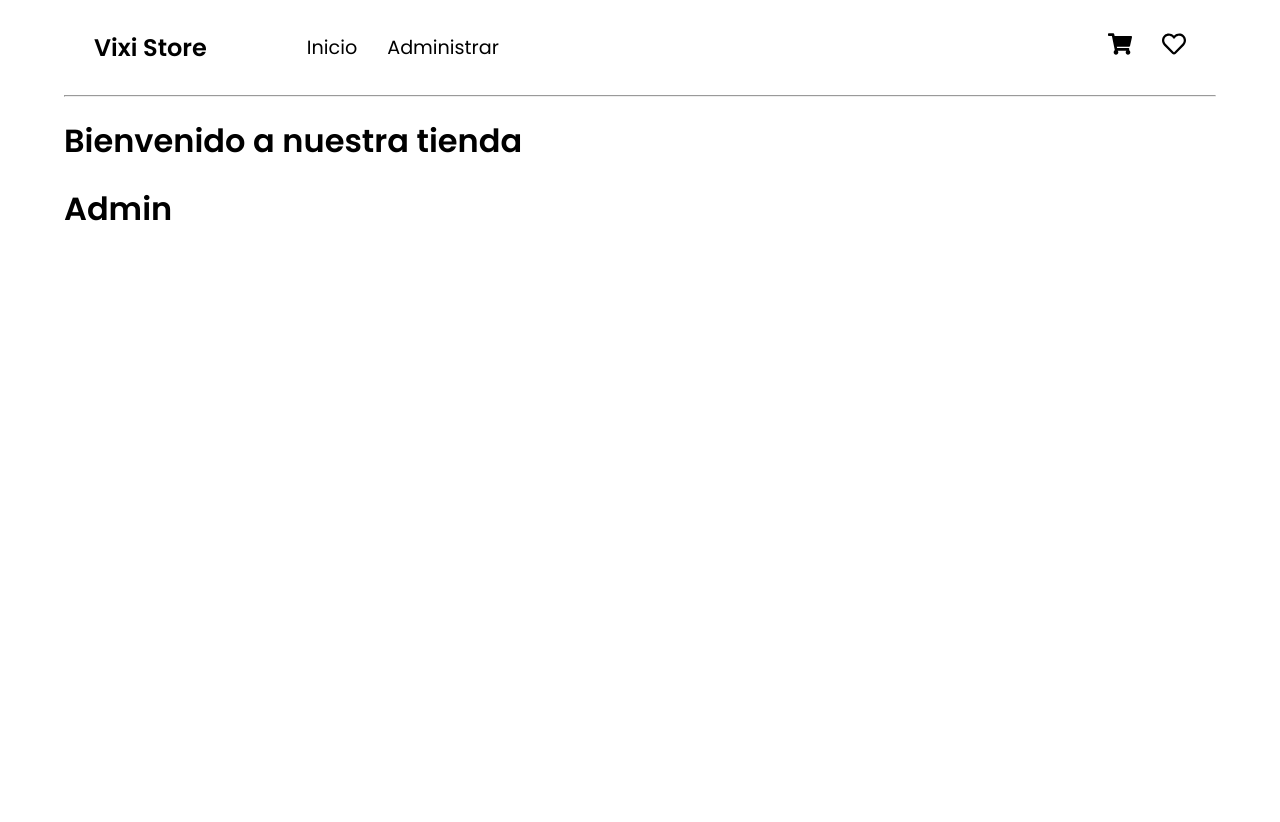
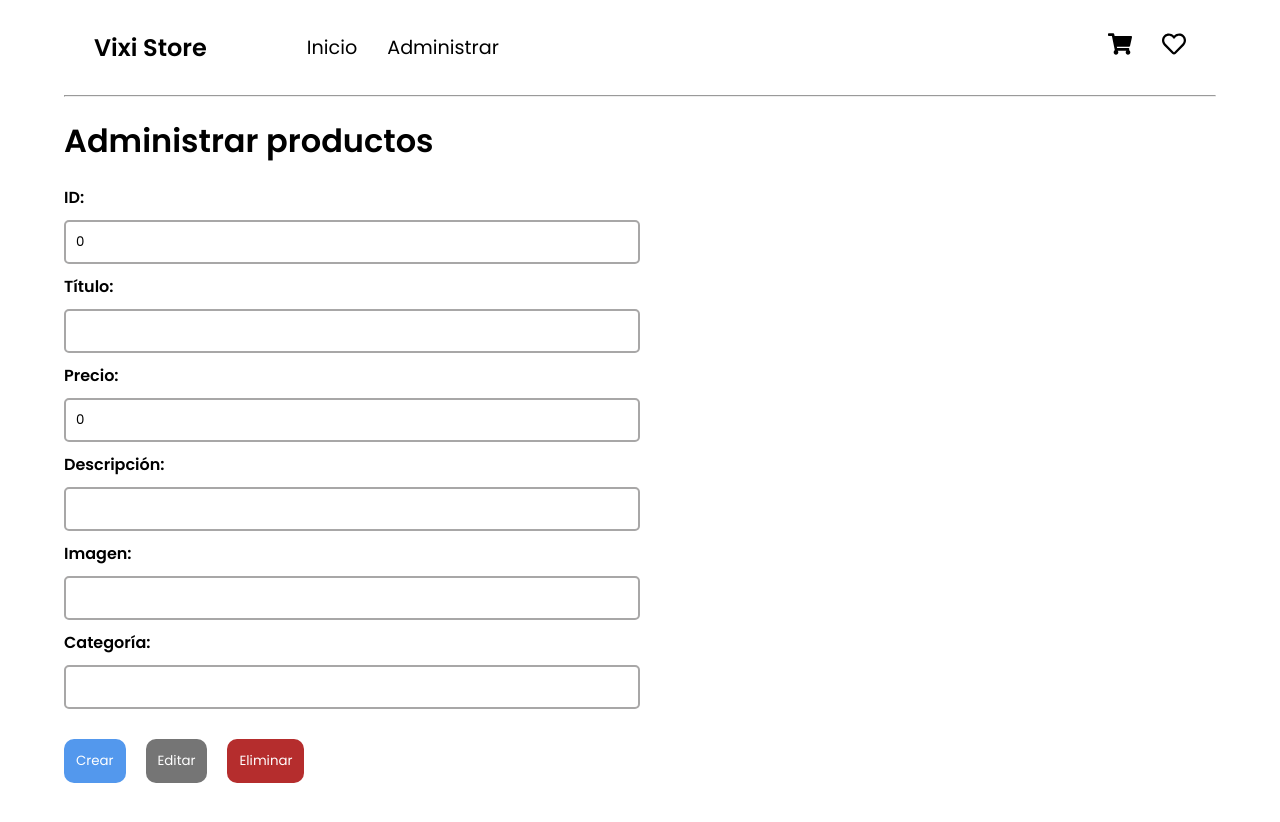
Before and after one commit to LeoCiru/vixistore, a React (Vite) app: page /admin in a window 1280 px wide. Shown: the top 822 px of the page. Before the commit the page ends 800 px from the top, so only its background shows below. Built offline with nearby package versions, Linux system fonts and the light colour scheme.

Commit message:
Creando página para el CRUD y su funcionalidad

```diff
--- a/src/App.css
+++ b/src/App.css
@@ -293,3 +293,86 @@ main .main-content .pagination button {
   font-size: 1.5rem;
   text-decoration: underline;
 }
+
+/* ADMIN PAGE */
+form {
+  display: flex;
+  flex-direction: column;
+  gap: 10px;
+  height: 100vh;
+}
+
+form .inputs {
+  display: flex;
+  flex-direction: column;
+  gap: 10px;
+  width: 50%;
+}
+
+form .inputs input {
+  padding: 10px;
+  border: 2px solid #a8a7a7;
+  border-radius: 5px;
+}
+
+form .inputs label {
+  font-weight: 600;
+}
+
+form .buttons {
+  margin-top: 20px;
+  width: 50%;
+  display: flex;
+  column-gap: 20px;
+  /* justify-content: space-around; */
+}
+
+form .buttons button {
+  background: none;
+  padding: 10px;
+  cursor: pointer;
+  border-radius: 10px;
+  color: #fff;
+  border: 2px solid transparent;
+  transition: all .2s ease;
+}
+
+form .buttons button.add {
+  background-color: #5398ed;
+
+  &:hover {
+    background-color: #fff;
+    color: #5398ed;
+    border: 2px solid #5398ed;
+  }
+}
+
+form .buttons button.edit {
+  background-color: #757575;
+
+  &:hover {
+    background-color: #fff;
+    color: #757575;
+    border: 2px solid #757575;
+  }
+}
+
+form .buttons button.delete {
+  background-color: #b52d2d;
+
+  &:hover {
+    background-color: #fff;
+    color: #b52d2d;
+    border: 2px solid #b52d2d;
+  }
+}
+
+/* Error */
+
+.error {
+  padding: 15px;
+  background-color: #b52d2d;
+  font-weight: 600;
+  color: #fff;
+  text-align: center;
+}
--- a/src/App.tsx
+++ b/src/App.tsx
@@ -12,9 +12,6 @@ function App() {
   return (
     <main>
       <Header/>
-      <hr />
-
-      <h1>Bienvenido a nuestra tienda</h1>
 
       <div className='main-content'>
           <Routes>
--- a/src/components/Header.tsx
+++ b/src/components/Header.tsx
@@ -3,6 +3,7 @@ import { Link } from "react-router-dom";
 
 function Header() {
   return (
+    <>
         <header>
             <nav>
                 <div className="first-part">
@@ -25,6 +26,9 @@ function Header() {
                 </div>
             </nav>
         </header>
+
+        <hr />
+    </>
   )
 }
 
--- a/src/components/ProductCard.tsx
+++ b/src/components/ProductCard.tsx
@@ -85,6 +85,7 @@ function ProductCard() {
 
   return (
     <>
+        <h1>Bienvenido a nuestra tienda</h1>
         <div className="main-products-content">
             <div>
                 {/* Dropdown para seleccionar la categoría */}
--- a/src/pages/PageAdmin.tsx
+++ b/src/pages/PageAdmin.tsx
@@ -1,8 +1,177 @@
-const PageAdmin = () => {
+import { useState } from "react"
+import { ProductForm } from "../types"
+
+function PageAdmin() {
+    const initialState = {
+        id: 0,
+        title: '',
+        price: 0,
+        description: '',
+        image: '',
+        category: '',
+    }
+
+    const [formData, setFormData] = useState<ProductForm>(initialState);
+    const [hasError, setHasError] = useState(false);
+
+    const handleChange = (e: React.ChangeEvent<HTMLInputElement>) => {
+        const { name, value } = e.target;
+        setFormData({
+          ...formData,
+          [name]: value,
+        });
+      };
+
+    const handleAddItem = (e: React.MouseEvent<HTMLButtonElement, MouseEvent>) => {
+        e.preventDefault();
+
+        if (!Object.values(formData).includes('')) {
+            fetch('https://fakestoreapi.com/products',{
+                method:"POST",
+                headers: {
+                    'Content-Type': 'application/json',
+                  },
+                body:JSON.stringify(formData)
+            })
+            .then(res=>res.json())
+            .then(json=>console.log("Agregado con éxito: ", json));
+
+            setFormData(initialState);
+        } else {
+            setHasError(true);
+        }
+    }
+
+    const handleDeleteItem = (e: React.MouseEvent<HTMLButtonElement, MouseEvent>) => {
+        e.preventDefault();
+
+        if (!Object.values(formData).includes('')) {
+            fetch(`https://fakestoreapi.com/products/${formData.id}`,{
+                method:"DELETE",
+                headers: {
+                    'Content-Type': 'application/json',
+                  },
+                body:JSON.stringify(formData)
+            })
+            .then(res=>res.json())
+            .then(json=>console.log("Eliminado con éxito: ", json));
+
+            setFormData(initialState);
+        } else {
+            setHasError(true);
+        }
+    }
+
+    const handleEditItem = (e: React.MouseEvent<HTMLButtonElement, MouseEvent>) => {
+        e.preventDefault();
+
+        if (!Object.values(formData).includes('')) {
+            fetch(`https://fakestoreapi.com/products/${formData.id}`,{
+                method:"PATCH",
+                headers: {
+                    'Content-Type': 'application/json',
+                  },
+                body:JSON.stringify(formData)
+            })
+            .then(res=>res.json())
+            .then(json=>console.log("Eliminado con éxito: ", json));
+
+            setFormData(initialState);
+        } else {
+            setHasError(true);
+        }
+    }
+
   return (
-    <div>
-        <h1>Admin</h1>
-    </div>
+    <>
+        <h1>Administrar productos</h1>
+
+        <form action="">
+            <div className="inputs">
+                <label htmlFor="id">ID:</label>
+                <input
+                    type="number"
+                    name="id"
+                    id="id"
+                    value={formData.id}
+                    onChange={handleChange}
+                    required
+                />
+
+                <label htmlFor="title">Título:</label>
+                <input
+                    type="text"
+                    name="title"
+                    id="title"
+                    value={formData.title}
+                    onChange={handleChange}
+                    required
+                />
+
+                <label htmlFor="price">Precio:</label>
+                <input
+                    type="number"
+                    name="price"
+                    id="price"
+                    value={formData.price}
+                    onChange={handleChange}
+                    required
+                />
+
+                <label htmlFor="description">Descripción:</label>
+                <input
+                    type="text"
+                    name="description"
+                    id="description"
+                    value={formData.description}
+                    onChange={handleChange}
+                    required
+                />
+
+                <label htmlFor="image">Imagen:</label>
+                <input
+                    type="text"
+                    name="image"
+                    id="image"
+                    value={formData.image}
+                    onChange={handleChange}
+                    required
+                />
+
+                <label htmlFor="category">Categoría:</label>
+                <input
+                    type="text"
+                    name="category"
+                    id="category"
+                    value={formData.category}
+                    onChange={handleChange}
+                    required
+                />
+                {hasError && <div className="error">
+                                <p>Complete todos los campos</p>
+                            </div>
+                }
+            </div>
+
+
+            <div className="buttons">
+                <button
+                    className="add"
+                    onClick={handleAddItem}
+                >Crear</button>
+
+                <button
+                    className="edit"
+                    onClick={handleEditItem}
+                >Editar</button>
+
+                <button
+                    className="delete"
+                    onClick={handleDeleteItem}
+                >Eliminar</button>
+            </div>
+        </form>
+    </>
   )
 }
 
```
Also changed, not shown: src/types/index.ts (+4 -8 lines). Lines whose indentation alone changed are shown as unchanged.
